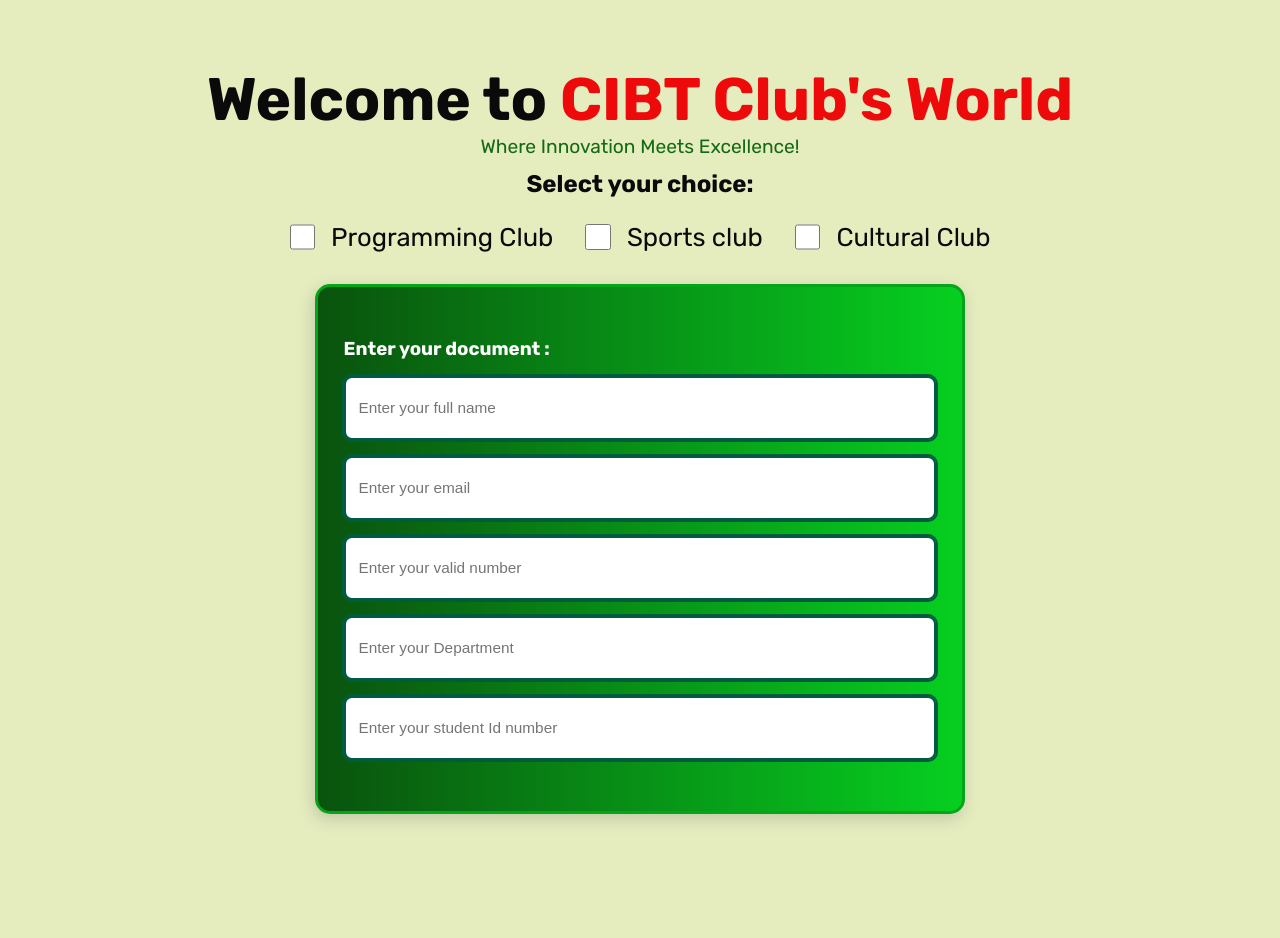
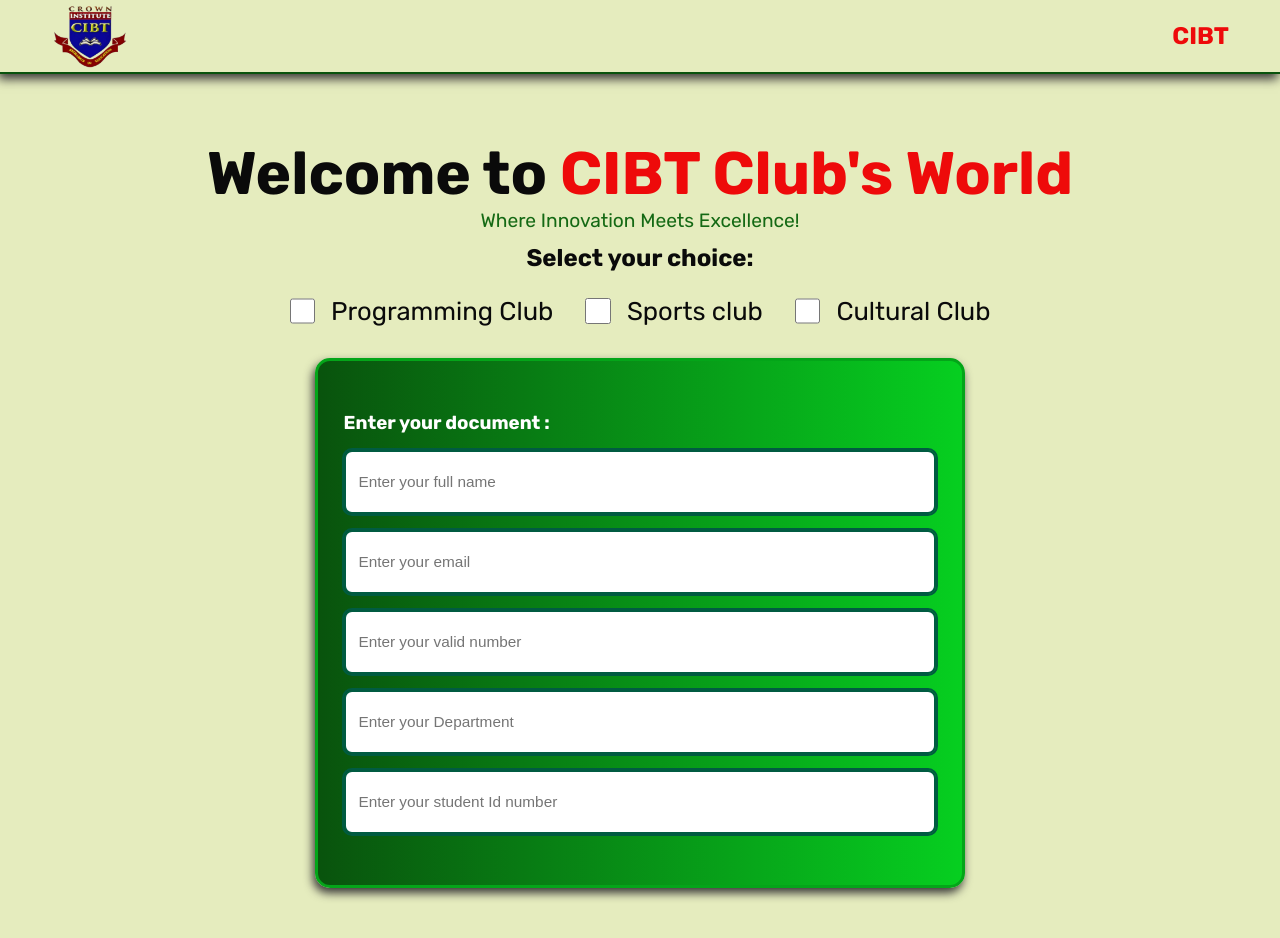
Before and after one commit to arjsabbir88/versity-Club-s-Project, a plain HTML site: page index.html in a window 1280 px wide. Drawn offline with Linux system fonts and the light colour scheme.

Commit message:
added logo section

```diff
--- a/index.html
+++ b/index.html
@@ -7,7 +7,16 @@
     <link rel="stylesheet" href="style.css">
 </head>
 <body class="font">
-
+    <section>
+        <div class="forLogo">
+            <div class="logo">
+                <img src="logo.png" alt="logo">
+            </div>
+            <div class="logoText">
+                <h1>CIBT</h1>
+            </div>
+        </div>
+    </section>
     <section class="headerSection">
         <div class="clubs">
             <div class="title">
--- a/style.css
+++ b/style.css
@@ -16,6 +16,25 @@ body{
     background-color: #e5ecbe;
     color: rgb(10, 10, 10);
 }
+.forLogo{
+    max-width: 1280px;
+    display: flex;
+    justify-content: space-between;
+    align-items: center;
+    border-bottom: 2px solid #09530d;
+    margin: 0 auto;
+    padding: 0 4vw;
+    box-shadow: -2px 5px 10px rgb(56, 55, 55);
+}
+.logo img{
+    width: 6vw;
+    cursor: pointer;
+}
+.logoText{
+    color: rgb(238, 10, 10);
+    cursor: pointer;
+}
+
 .headerSection{
     max-width: 1280px;
     margin: 0 auto;
@@ -66,7 +85,7 @@ body{
     border-radius: 15px;
     gap: 2vh;
     border: 3px solid #04a519;
-    box-shadow: -2px 5px 15px rgba(116, 115, 115, 0.3);
+    box-shadow: -2px 5px 10px rgb(56, 55, 55);
 
 }
 .inputSection input{
@@ -165,6 +184,9 @@ textarea{
     color: white;
 }
 @media screen and (max-width: 576px) {
+    .logo img{
+        width: 20vw;
+    }
     .cBoxs{
         display: grid;
         grid-template-columns: repeat(1, 1fr);
```
Also changed, not shown: logo.png (added).
